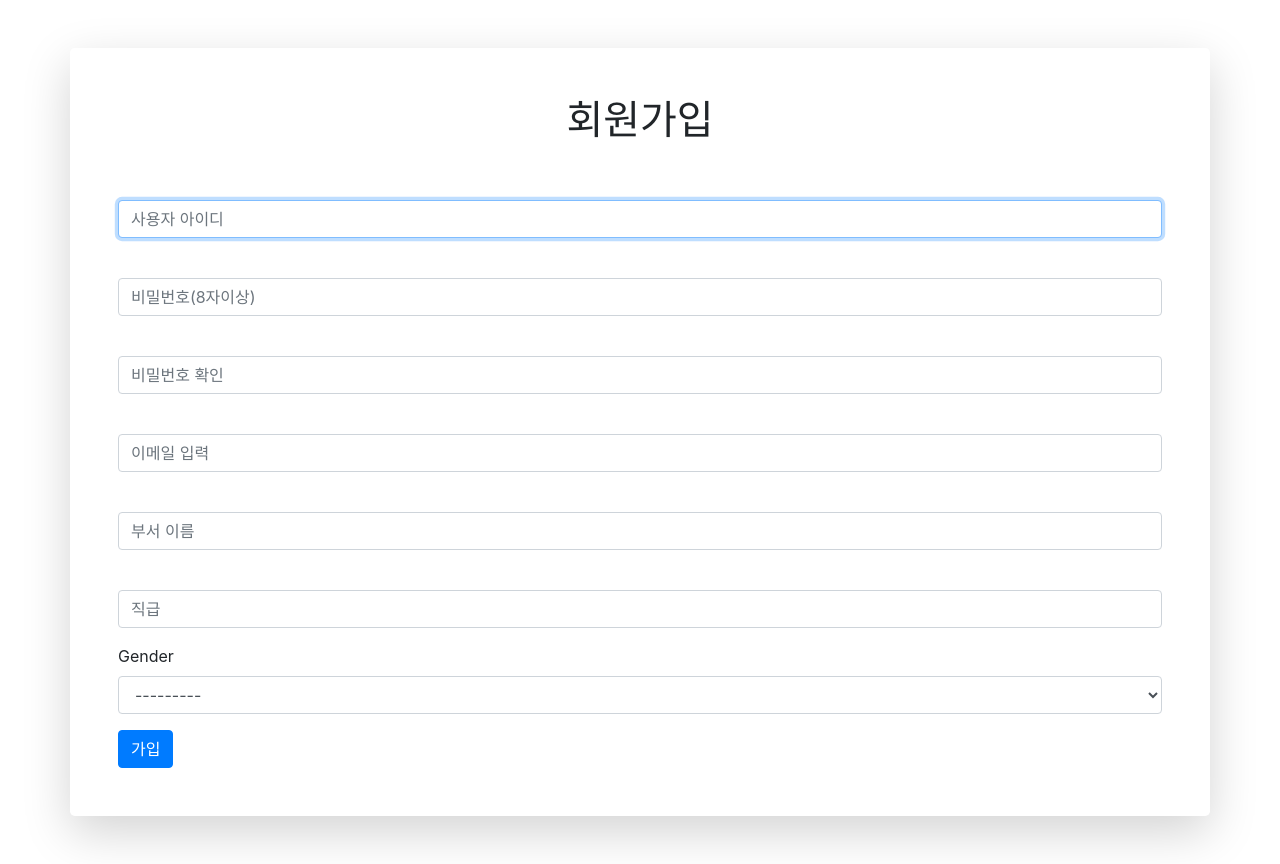
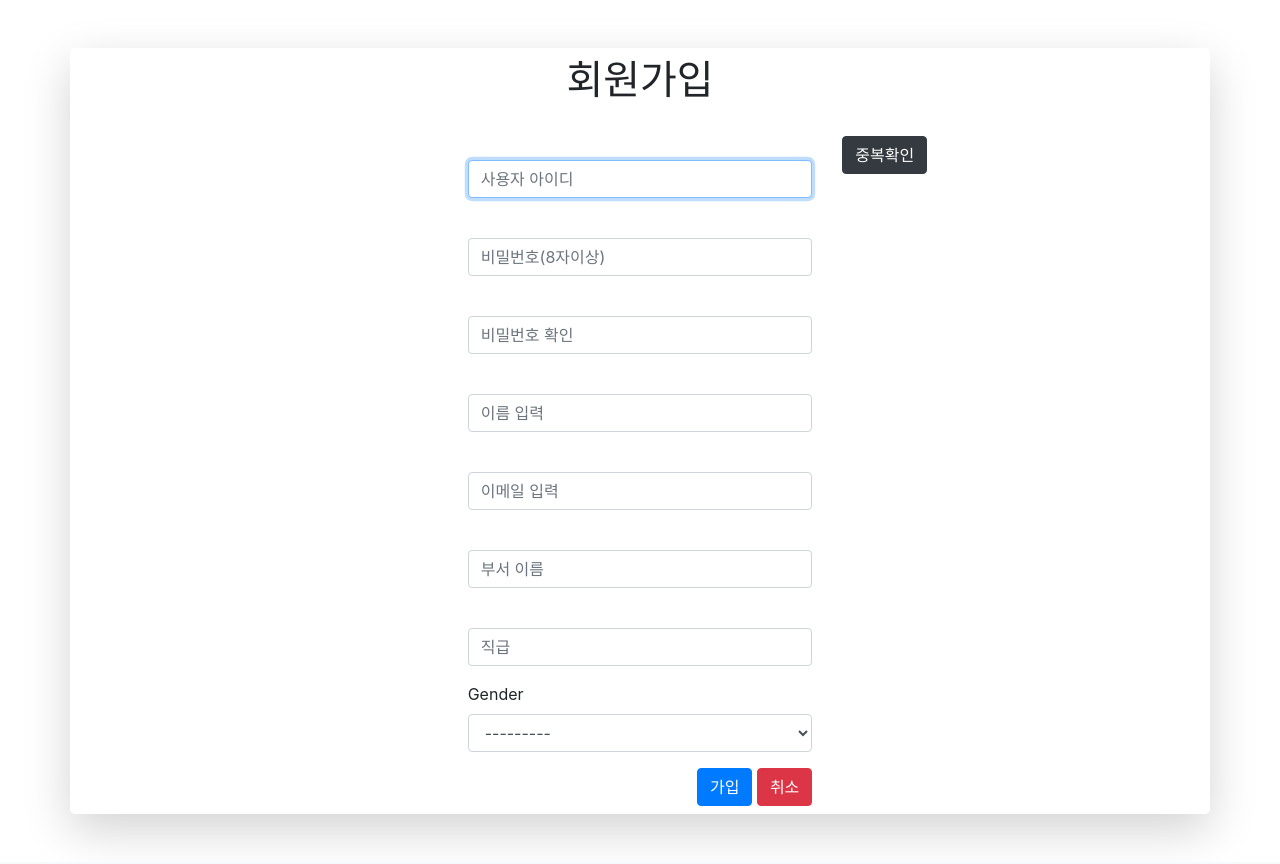
Before and after one commit to HyunAm0225/gt-qlik, a Django app: page /accounts/signup/ in a window 1280 px wide. Shown: the part 56-920 px from the top of the page. After the commit the page ends 892 px from the top, so only its background shows below. Run offline with Django 3.2, Linux system fonts and the light colour scheme; some libraries are stand-ins or nearby versions.

Commit message:
signup form

```diff
--- a/accounts/forms.py
+++ b/accounts/forms.py
@@ -22,6 +22,12 @@ class CustomUserCreationform(UserCreationForm):
             "placeholder" : "비밀번호 확인"
         })
     )
+    name = forms.CharField(
+        label="",
+        widget = forms.TextInput(attrs={
+            "placeholder" : "이름 입력"
+        })
+    )
     dept_name = forms.CharField(
         label="",
         widget = forms.TextInput(attrs={
@@ -44,4 +50,9 @@ class CustomUserCreationform(UserCreationForm):
 
     class Meta:
         model = get_user_model()
-        fields = ['username','password1','password2','email','dept_name','rank','gender',]
+        fields = ['username','password1','password2','name','email','dept_name','rank','gender',]
+
+    # 글자수 제한
+    def __init__(self, *args, **kwargs):
+        super(CustomUserCreationform, self).__init__( *args, **kwargs)
+        self.fields['username'].widget.attrs['maxlength'] = 15
--- a/accounts/templates/signup.html
+++ b/accounts/templates/signup.html
@@ -2,131 +2,33 @@
 {% load bootstrap4 %}
 {% block content %}
 
-<!-- <div class="container p-5 my-5 rounded-lg shadow-lg" id="loginbox">
-	<h1 class="text-center">회원가입</h1>
-	<br>
-	<form method="post" action="joinAction.jsp">
-	<div class="row">
-		<div class="col-sm-3"><h3 class="text-right">아이디:</h3></div>
-		<div class="col-sm-6"><input type="text" class="form-control form-control rounded-pill" placeholder="ID를 입력하시오." name="userID"></div>
-		<div class="col-sm-3"><input type="submit" class="btn btn-dark form-control rounded-pill" value="중복확인"></div>
-    </div>
-    <div class="row">
-        <div class="col-sm-3"><h1></h1></div>
-        <div class="col-sm-6"><h1></h1></div>
-        <div class="col-sm-3"><h1></h1></div>
-    </div>
-	<div class="row">
-		<div class="col-sm-3"><h3 class="text-right">비밀번호:</h3></div>
-		<div class="col-sm-6"><input type="password" class="form-control form-control rounded-pill" placeholder="PW를 입력하시오." name = "userPassword"></div>
-		<div class="col-sm-3"></div>
-    </div>
-    <div class="row">
-        <div class="col-sm-3"><h1></h1></div>
-        <div class="col-sm-6"><h1></h1></div>
-        <div class="col-sm-3"><h1></h1></div>
-    </div>
-    <div class="row">
-		<div class="col-sm-3"><h3 class="text-right">비밀번호 확인:</h3></div>
-		<div class="col-sm-6"><input type="password" class="form-control form-control rounded-pill" placeholder="PW를 확인하시오." name = "userPassword"></div>
-		<div class="col-sm-3"></div>
-    </div>
-    <div class="row">
-        <div class="col-sm-3"><h1></h1></div>
-        <div class="col-sm-6"><h1></h1></div>
-        <div class="col-sm-3"><h1></h1></div>
-    </div>
-	<div class="row">
-		<div class="col-sm-3"><h3 class="text-right">이름:</h3></div>
-		<div class="col-sm-6"><input type="text" class="form-control form-control rounded-pill" placeholder="이름을 입력하시오." name = "userName"></div>
-		<div class="col-sm-3"></div>
-    </div>
-    <div class="row">
-        <div class="col-sm-3"><h1></h1></div>
-        <div class="col-sm-6"><h1></h1></div>
-        <div class="col-sm-3"><h1></h1></div>
-    </div>
-	<div class="row">
-		<div class="col-sm-3"><h3 class="text-right">이메일:</h3></div>
-		<div class="col-sm-6">
-			<div class="form-group">
-    			<input type="text" class="form-control form-control rounded-pill" placeholder="name@example.com" name = "userEmail">
-  			</div>
-  		</div>
-		<div class="col-sm-3"></div>
-    </div>
-    <div class="row">
-        <div class="col-sm-3"><h1></h1></div>
-        <div class="col-sm-6"><h1></h1></div>
-        <div class="col-sm-3"><h1></h1></div>
-    </div>
-	<div class="row">
-		<div class="col-sm-3"><h3 class="text-right">부서:</h3></div>
-		<div class="col-sm-6">
-			<div class="form-group">
-    			<input type="text" class="form-control form-control rounded-pill" placeholder="부서를 입력하시오." name = "deptName">
-  			</div>
-  		</div>
-		<div class="col-sm-3"></div>
-    </div>
-    <div class="row">
-        <div class="col-sm-3"><h1></h1></div>
-        <div class="col-sm-6"><h1></h1></div>
-        <div class="col-sm-3"><h1></h1></div>
-    </div>
-	<div class="row">
-		<div class="col-sm-3"><h3 class="text-right">직급:</h3></div>
-		<div class="col-sm-6">
-			<div class="form-group">
-    			<input type="text" class="form-control form-control rounded-pill" placeholder="직급을 입력하시오." name = "rankName">
-  			</div>
-  		</div>
-		<div class="col-sm-3"></div>
-    </div>
-    <div class="row">
-        <div class="col-sm-3"><h1></h1></div>
-        <div class="col-sm-6"><h1></h1></div>
-        <div class="col-sm-3"><h1></h1></div>
-    </div>
-	<div class="row">
-		<div class="col-sm-3"><h3 class="text-right">성별:</h3></div>
-		<div class="col-sm-6">
-			<div class="form-check form-check-inline" id ="maleradio">
-			  <input class="form-check-input" type="radio" name="userGender" id="inlineRadio1" value="male">
-			  <h3><i class="fas fa-male">&nbsp;</i>
-			  <label class="form-check-label" for="inlineRadio1">남자</label></h3>
-			</div>
-			<div class="form-check form-check-inline" id ="femaleradio">
-			  <input class="form-check-input" type="radio" name="userGender" id="inlineRadio2" value="female">
-			  <h3><i class="fas fa-female">&nbsp;</i>
-			  <label class="form-check-label" for="inlineRadio2">여자</label></h3>
-			</div>
-		</div>
-		<div class="col-sm-3"></div>
-    </div>
-    <div class="row">
-        <div class="col-sm-3"><h1></h1></div>
-        <div class="col-sm-6"><h1></h1></div>
-        <div class="col-sm-3"><h1></h1></div>
-    </div>
-	<br>
-	<div class="row">
-	<div class="col-sm-3"></div>
-	<div class="col-sm-6"><input type="submit" class="btn btn-primary form-control rounded-pill" value="회원가입"></div>
-	<div class="col-sm-3"></div>
-	</div>
 
-	</form>
-	</div>
- -->
-<div class="container p-5 my-5 rounded-lg shadow-lg">
+<div class="container p-2 my-5 rounded-lg shadow-lg">
 	<h1 class="text-center">회원가입</h1>
 	<br>
  <form method="POST">
-     {% csrf_token %}
-     {% bootstrap_form form %}
-     <!-- {{ form.as_p }} -->
-     <button type ="submit" class="btn btn-primary">가입</button>
+	 {% csrf_token %}
+	<div class="container">
+		<div class="row">
+			<div class="col">
+				<h1></h1>
+			</div>
+			<div class="col">
+				 {% bootstrap_form form %}
+				 <div class="float-right">
+					<button type ="submit" class="btn btn-primary">가입</button>
+					<a href="{% url 'home' %}"><button type = "button" class="btn btn-danger">취소</button></a>
+				</div>
+			</div>
+			<div class="col">
+				<button type ="submit" class="btn btn-dark">중복확인</button>
+			</div>
+		</div>
+	</div>
+
+
+
  </form>
+
 </div>
 {% endblock %}
--- a/accounts/views.py
+++ b/accounts/views.py
@@ -1,10 +1,21 @@
 from django.shortcuts import render
 from .forms import CustomUserCreationform
+from django.contrib.auth import login as auth_login
+from django.shortcuts import redirect
 
 # Create your views here.
 def signup(request):
-    form = CustomUserCreationform()
-    return render(request, 'signup.html',{'form':form})
+    if request.method == 'POST':
+        form = CustomUserCreationform(request.POST)
+        if form.is_valid():
+            signed_user = form.save()
+            auth_login(request, signed_user)
+            return redirect('/')
+    else:
+        form = CustomUserCreationform()
+    return render(request, 'signup.html', {
+        'form':form
+})
 
 def login(request):
     return render(request,'login.html')
```
Also changed, not shown: db.sqlite3, gt_qlik/templates/base.html (line endings or trailing spaces).
